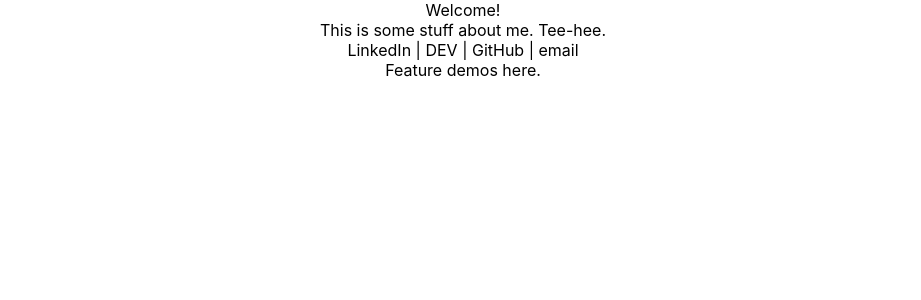
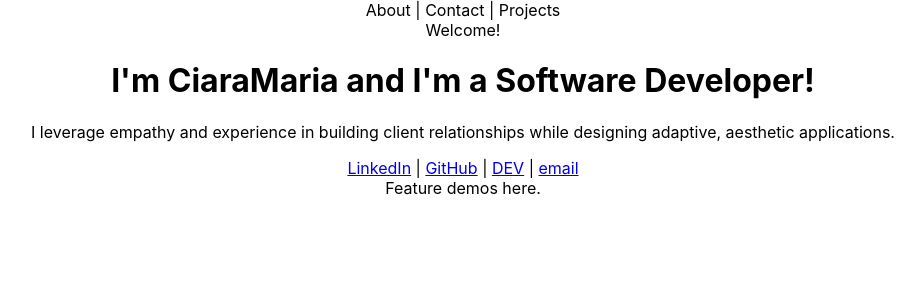
Before and after one commit to proiacm/portfolio, a React (Create React App) app: page / in a window 1280 px wide. Shown: the top 300 px of the page, without its empty margins (177-1098 px from the left). Built offline with nearby package versions, Linux system fonts and the light colour scheme.

Commit message:
About content and live links in Contact

```diff
--- a/src/About/About.js
+++ b/src/About/About.js
@@ -3,7 +3,8 @@ import React from 'react';
 const About = () => {
     return (
         <div>
-            This is some stuff about me. Tee-hee.
+           <h1>I'm CiaraMaria and I'm a Software Developer!</h1>
+           <p>I leverage empathy and experience in building client relationships while designing adaptive, aesthetic applications.</p>
         </div>
     )
 }
--- a/src/App.js
+++ b/src/App.js
@@ -3,12 +3,14 @@ import './App.css';
 import About from './About/About';
 import Contact from './Contact/Contact';
 import Projects from './Projects/Projects';
+import Nav from './Nav/Nav';
 
 class App extends Component {
 
   render() {
     return (
       <div className="App">
+        <Nav />
         Welcome!
         <About />
         <Contact />
--- a/src/Contact/Contact.js
+++ b/src/Contact/Contact.js
@@ -3,7 +3,7 @@ import React from 'react';
 const Contact = () => {
     return (
         <div>
-            LinkedIn |  DEV | GitHub | email
+            <a href='https://www.linkedin.com/in/cmproia/'>LinkedIn</a> |  <a href='https://github.com/proiacm'>GitHub</a> | <a href='https://dev.to/proiacm'>DEV</a> | <a href={"mailto:" + 'email'}>email</a>
         </div>
     )
 }
```
